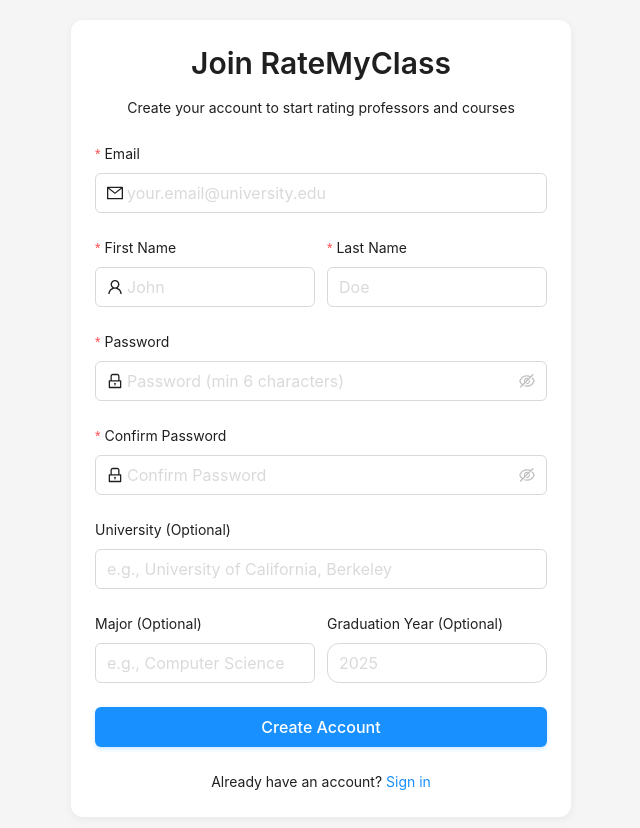
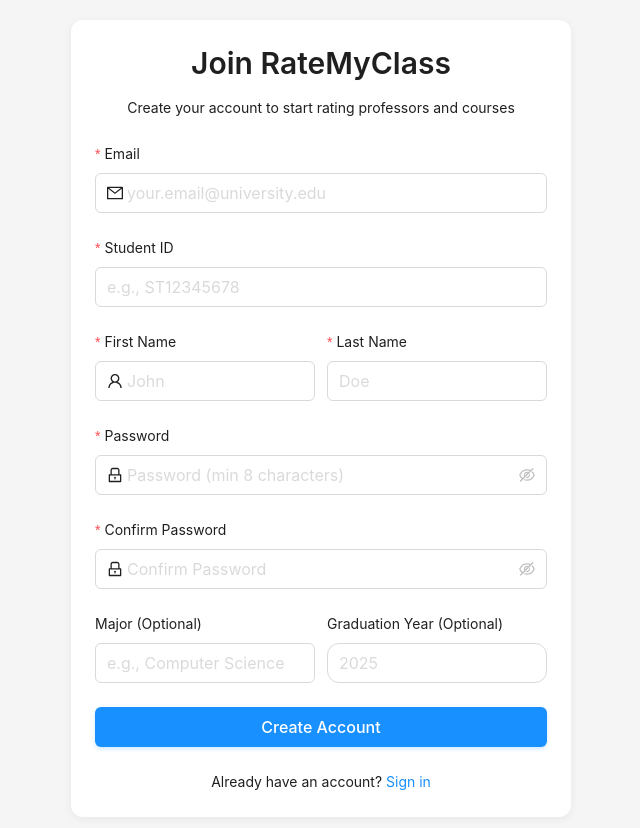
Before and after one commit to mxs2/ratemyclass, a React (Vite) app in the folder frontend/: page /register in a window 1280 px wide. Shown: the top 828 px of the page, without its empty margins (319-959 px from the left). Built offline with nearby package versions, Linux system fonts and the light colour scheme.

Commit message:
feat: enhance register page with better UX
- Auto-login after successful registration
- Pass welcome message to dashboard on registration
- Improve error messages with closable alerts
- Better loading states with descriptive button text
- Cleaner error handling and user feedback

```diff
--- a/frontend/src/pages/Auth/RegisterPage.tsx
+++ b/frontend/src/pages/Auth/RegisterPage.tsx
@@ -17,10 +17,30 @@
     try {
       setLoading(true);
       setError(null);
-      await register(values);
-      navigate('/dashboard');
-    } catch (err) {
-      setError(err instanceof Error ? err.message : 'Registration failed');
+
+      // Remove confirmPassword field before sending to API
+      const { confirmPassword, ...registerData } = values;
+
+      // Register user (auto-login after successful registration)
+      await register(registerData);
+
+      // Redirect to dashboard after successful registration
+      navigate('/dashboard', {
+        state: { message: 'Welcome to RateMyClass! Your account has been created successfully.' }
+      });
+    } catch (err: any) {
+      // Handle validation errors from backend
+      if (err.response?.data?.fieldErrors) {
+        const backendErrors = err.response.data.fieldErrors;
+        form.setFields(
+          Object.entries(backendErrors).map(([field, message]) => ({
+            name: field,
+            errors: [message as string],
+          }))
+        );
+      } else {
+        setError(err.response?.data?.message || err.message || 'Registration failed. Please try again.');
+      }
     } finally {
       setLoading(false);
     }
@@ -42,9 +62,12 @@
 
         {error && (
           <Alert
-            message={error}
+            message="Registration Failed"
+            description={error}
             type="error"
             showIcon
+            closable
+            onClose={() => setError(null)}
             style={{ marginBottom: 16 }}
           />
         )}
@@ -70,12 +93,29 @@
             />
           </Form.Item>
 
+          <Form.Item
+            name="studentId"
+            label="Student ID"
+            rules={[
+              { required: true, message: 'Please enter your student ID!' },
+              { max: 20, message: 'Student ID cannot exceed 20 characters!' }
+            ]}
+          >
+            <Input
+              placeholder="e.g., ST12345678"
+              size="large"
+            />
+          </Form.Item>
+
           <div style={{ display: 'flex', gap: '12px' }}>
             <Form.Item
               name="firstName"
               label="First Name"
               style={{ flex: 1 }}
-              rules={[{ required: true, message: 'Please enter your first name!' }]}
+              rules={[
+                { required: true, message: 'Please enter your first name!' },
+                { max: 100, message: 'First name cannot exceed 100 characters!' }
+              ]}
             >
               <Input
                 prefix={<UserOutlined />}
@@ -88,7 +128,10 @@
               name="lastName"
               label="Last Name"
               style={{ flex: 1 }}
-              rules={[{ required: true, message: 'Please enter your last name!' }]}
+              rules={[
+                { required: true, message: 'Please enter your last name!' },
+                { max: 100, message: 'Last name cannot exceed 100 characters!' }
+              ]}
             >
               <Input
                 placeholder="Doe"
@@ -102,12 +145,13 @@
             label="Password"
             rules={[
               { required: true, message: 'Please enter a password!' },
-              { min: 6, message: 'Password must be at least 6 characters!' }
+              { min: 8, message: 'Password must be at least 8 characters!' },
+              { max: 255, message: 'Password cannot exceed 255 characters!' }
             ]}
           >
             <Input.Password
               prefix={<LockOutlined />}
-              placeholder="Password (min 6 characters)"
+              placeholder="Password (min 8 characters)"
               size="large"
             />
           </Form.Item>
@@ -135,21 +179,14 @@
             />
           </Form.Item>
 
-          <Form.Item
-            name="university"
-            label="University (Optional)"
-          >
-            <Input
-              placeholder="e.g., University of California, Berkeley"
-              size="large"
-            />
-          </Form.Item>
-
           <div style={{ display: 'flex', gap: '12px' }}>
             <Form.Item
               name="major"
               label="Major (Optional)"
               style={{ flex: 1 }}
+              rules={[
+                { max: 100, message: 'Major cannot exceed 100 characters!' }
+              ]}
             >
               <Input
                 placeholder="e.g., Computer Science"
@@ -178,9 +215,9 @@
               htmlType="submit"
               size="large"
               loading={loading}
-              style={{ width: '100%' }}
+              block
             >
-              Create Account
+              {loading ? 'Creating your account...' : 'Create Account'}
             </Button>
           </Form.Item>
         </Form>
```
